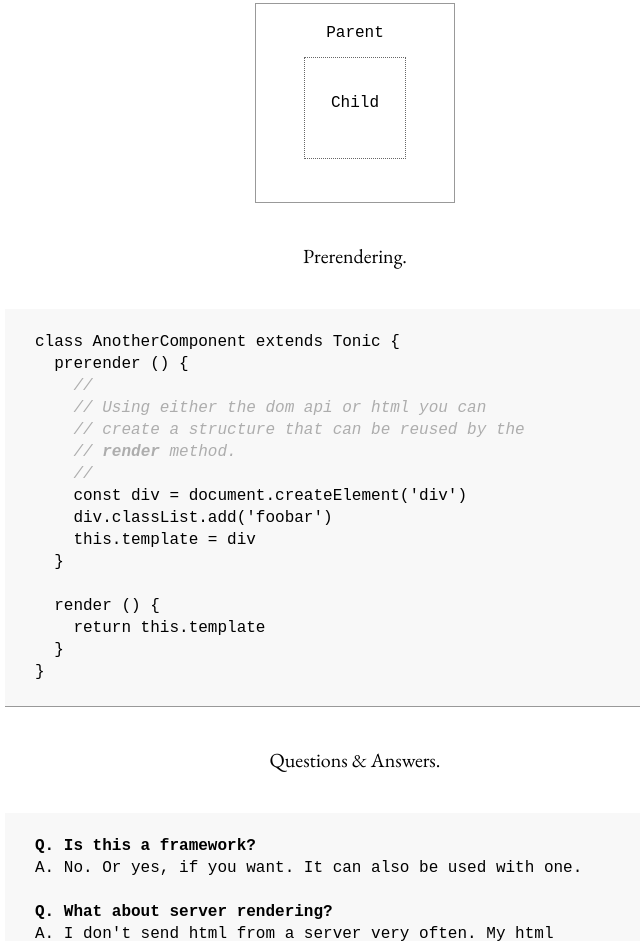
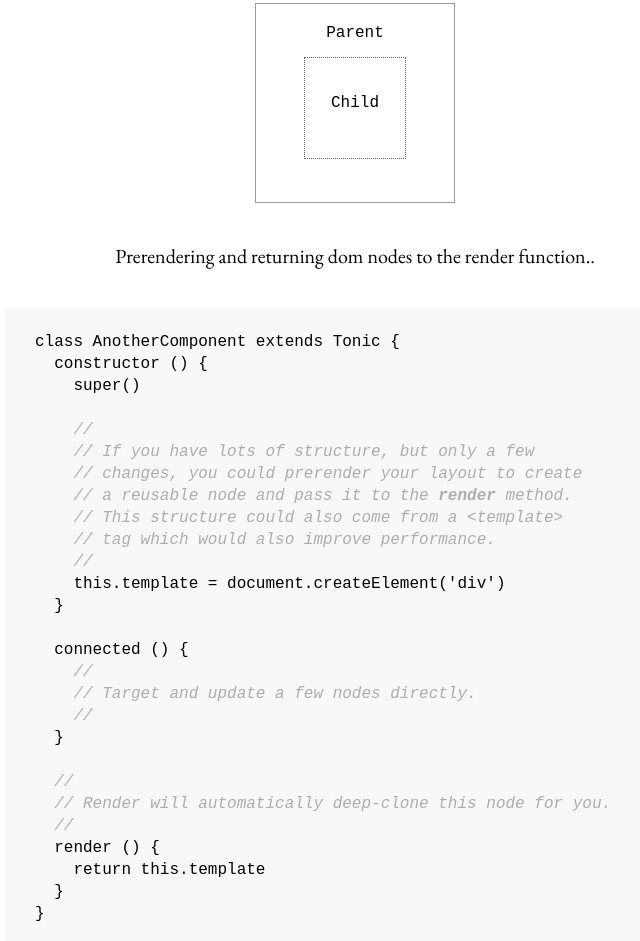
Before and after one commit to socketsupply/tonic, a website with bundled scripts: page docs/index.html in a window 1280 px wide. Shown: the part 4555-5496 px from the top of the page, without its empty margins (285-925 px from the left). Built offline with nearby package versions, Linux system fonts and the light colour scheme.

Commit message:
pre-render example

```diff
--- a/docs/index.html
+++ b/docs/index.html
@@ -193,21 +193,32 @@ document.getElementById('parent').setProps(data)
         <div id="demo"></div>
 
         <p class="center">
-          Prerendering.
+          Prerendering and returning dom nodes to the render function..
         </p>
 <pre><code>
 class AnotherComponent extends Tonic {
-  prerender () {
+  constructor () {
+    super()
+
     <i>//
-    // Using either the dom api or html you can
-    // create a structure that can be reused by the
-    // <b>render</b> method.
+    // If you have lots of structure, but only a few
+    // changes, you could prerender your layout to create
+    // a reusable node and pass it to the <b>render</b> method.
+    // This structure could also come from a &lt;template&gt;
+    // tag which would also improve performance.
     //</i>
-    const div = document.createElement('div')
-    div.classList.add('foobar')
-    this.template = div
+    this.template = document.createElement('div')
   }
 
+  connected () {
+    <i>//
+    // Target and update a few nodes directly.
+    //</i>
+  }
+
+  <i>//
+  // Render will automatically deep-clone this node for you.
+  //</i>
   render () {
     return this.template
   }
```
